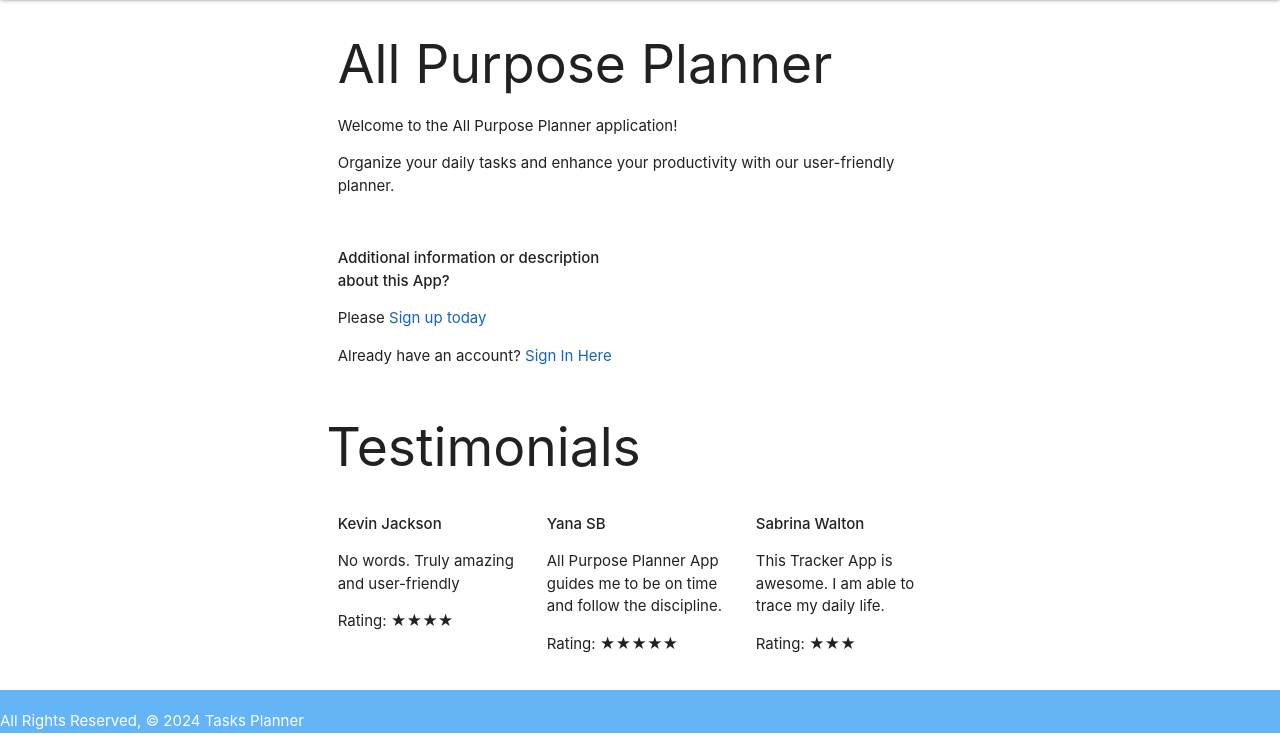
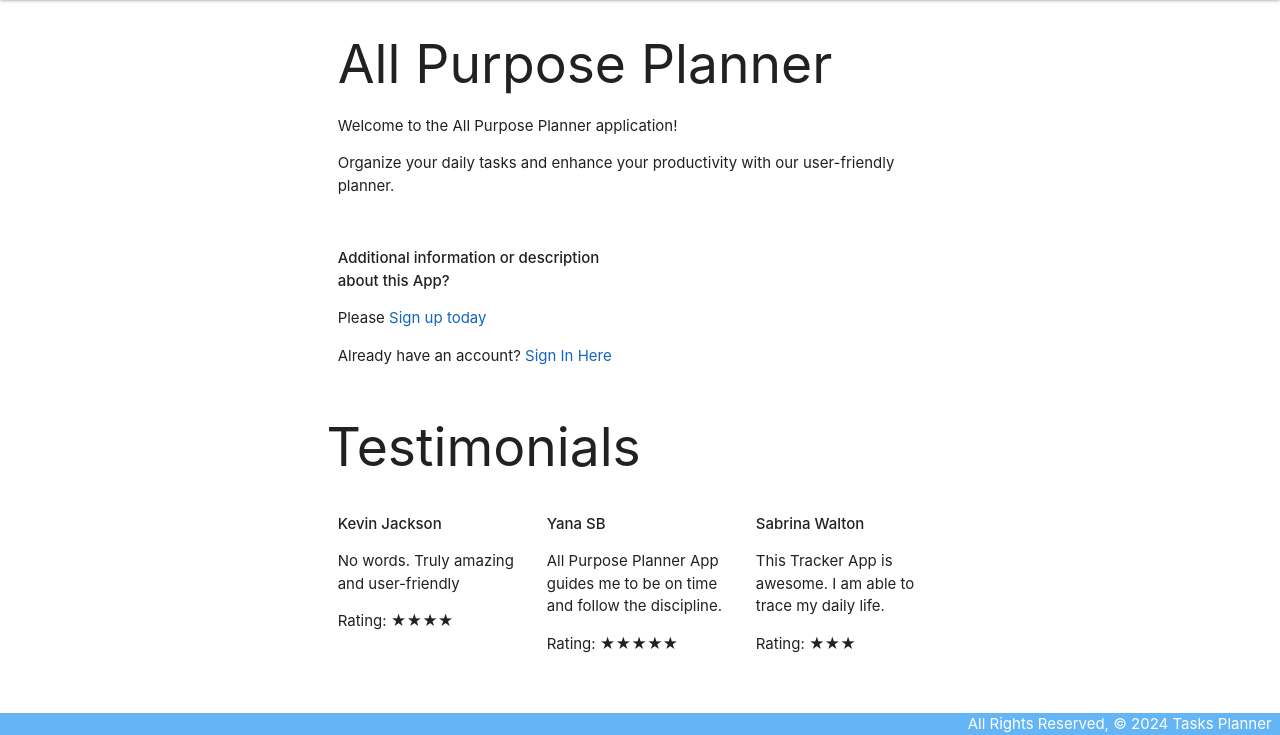
Before and after one commit to MarkB28Jr/all_purpose_planner, a Django app: page / in a window 1280 px wide. Shown: the part 65-800 px from the top of the page. Run offline with Django 5.2, Linux system fonts and the light colour scheme.

Commit message:
Fixed the footer bar

```diff
--- a/main_app/models.py
+++ b/main_app/models.py
@@ -21,7 +21,6 @@ class Task(models.Model):
     name = models.CharField(max_length=50)
     description = models.TextField(max_length=200)# Image needs a default image
     image_url = models.CharField(max_length=150, default='')
-    date = models.DateField()
     user = models.ForeignKey(User, on_delete=models.CASCADE)
 
     def __str__(self):
--- a/main_app/static/css/style.css
+++ b/main_app/static/css/style.css
@@ -6,3 +6,18 @@
 .tab-link:hover {
   text-decoration: underline;
 }
+
+body {
+  display: flex;
+  min-height: 100vh;
+  flex-direction: column;
+}
+
+main {
+  flex: 1 0 auto;
+}
+
+footer.page-footer {
+  padding-top: 0;
+  text-align: right;
+}
```
Also changed, not shown: main_app/templates/main_app/create_featured_events.html (added, +15 -0 lines), README.md.
